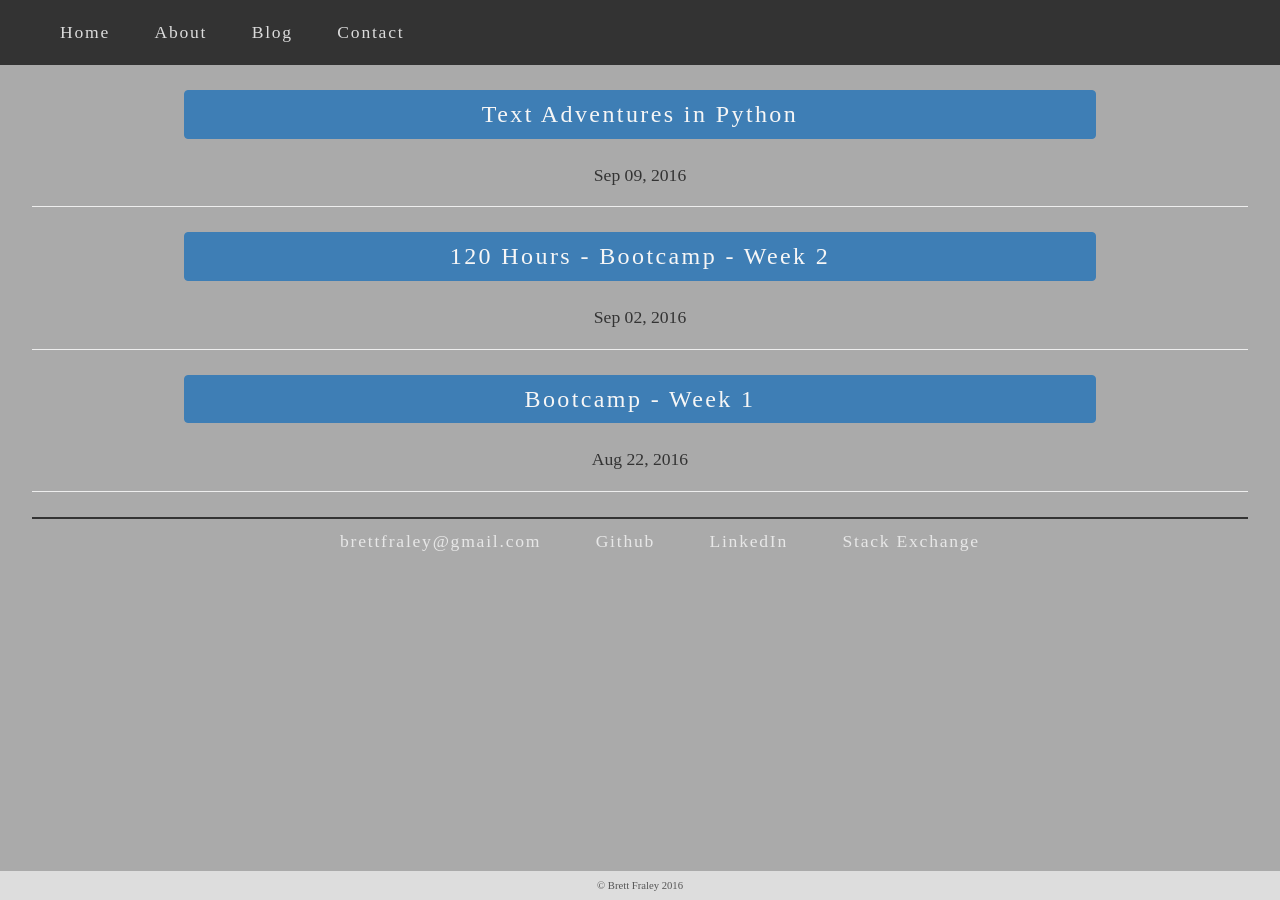
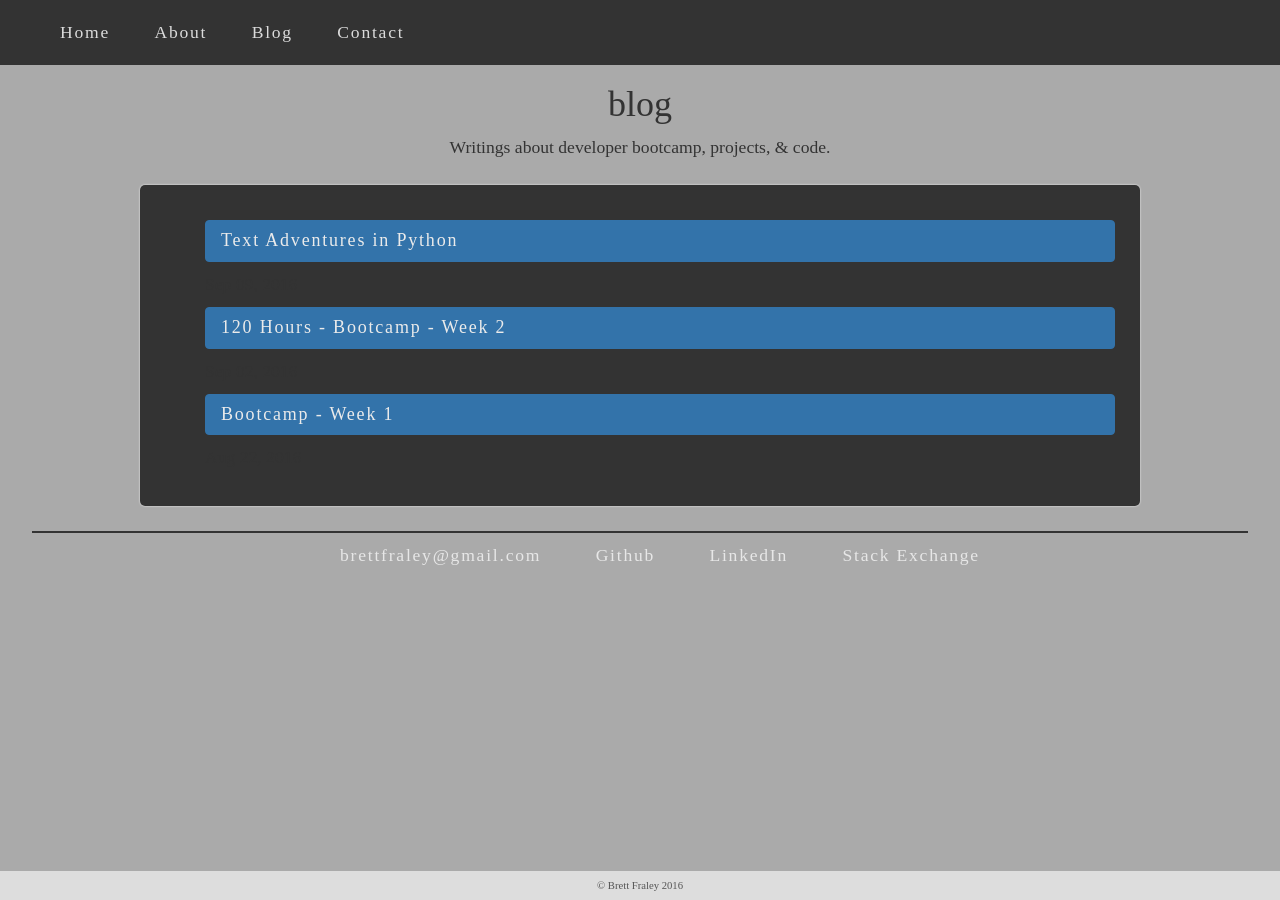
Before and after one commit to bFraley/bFraley.github.io, a Jekyll site: the page built from blog.html, in a window 1280 px wide. Built offline with Jekyll 4.4.1, drawn with Linux system fonts in a browser that asks for light colours; nearby versions of some CDN libraries; some web fonts are replaced.

Commit message:
use article on blog list page, update style rules

```diff
--- a/blog.html
+++ b/blog.html
@@ -3,12 +3,17 @@
 title: Blog
 ---
 
-<div class="list-group">
+<h1>blog</h1>
+<p>Writings about developer bootcamp, projects, &amp; code.</p>
 
-{% for post in site.posts %}
-<h3 class="list-group-item-heading"><a href="{{ post.url }}" class="list-group-item active">{{ post.title }}</a></h3>
-<p class="list-group-item-text">{{ post.date | date: "%b %d, %Y" }}</p>
-<hr>
-{% endfor %}
+<article class="blog-list">
+    <ul>
+        {% for post in site.posts %}
+        <li>
+            <h4><a href="{{ post.url }}" class="list-group-item active">{{ post.title }}</a></h4>
+            <span class="list-group-item-text">{{ post.date | date: "%b %d, %Y" }}</span>
+        </li>
 
-</div>
+        {% endfor %}
+    </ul>
+</article>
--- a/styles.css
+++ b/styles.css
@@ -167,7 +167,6 @@
     color:#008fcc;
 }
 
-
 /* header gradient */
 header {
     background: #f6f8f9;
@@ -177,7 +176,12 @@
     filter: progid:DXImageTransform.Microsoft.gradient( startColorstr='#f6f8f9', endColorstr='#f5f7f9',GradientType=1 );
 }
 
-.list-group-item-heading, list-group-item-text {
- width:75%;
- margin:25px auto;
+.blog-list {
+    width:90%;
+    max-width:1000px;
+   background-color:#333;
 }
+
+.blog-list ul li {
+    list-style:none;
+}
```
Also changed, not shown: _drafts/2016-09-16-map-edge-matrix.md (added, +4 -0 lines), _drafts/2016-09-30-django.md (added, +4 -0 lines), _drafts/2016-09-30-flask.md (added, +4 -0 lines), 2 other files.
